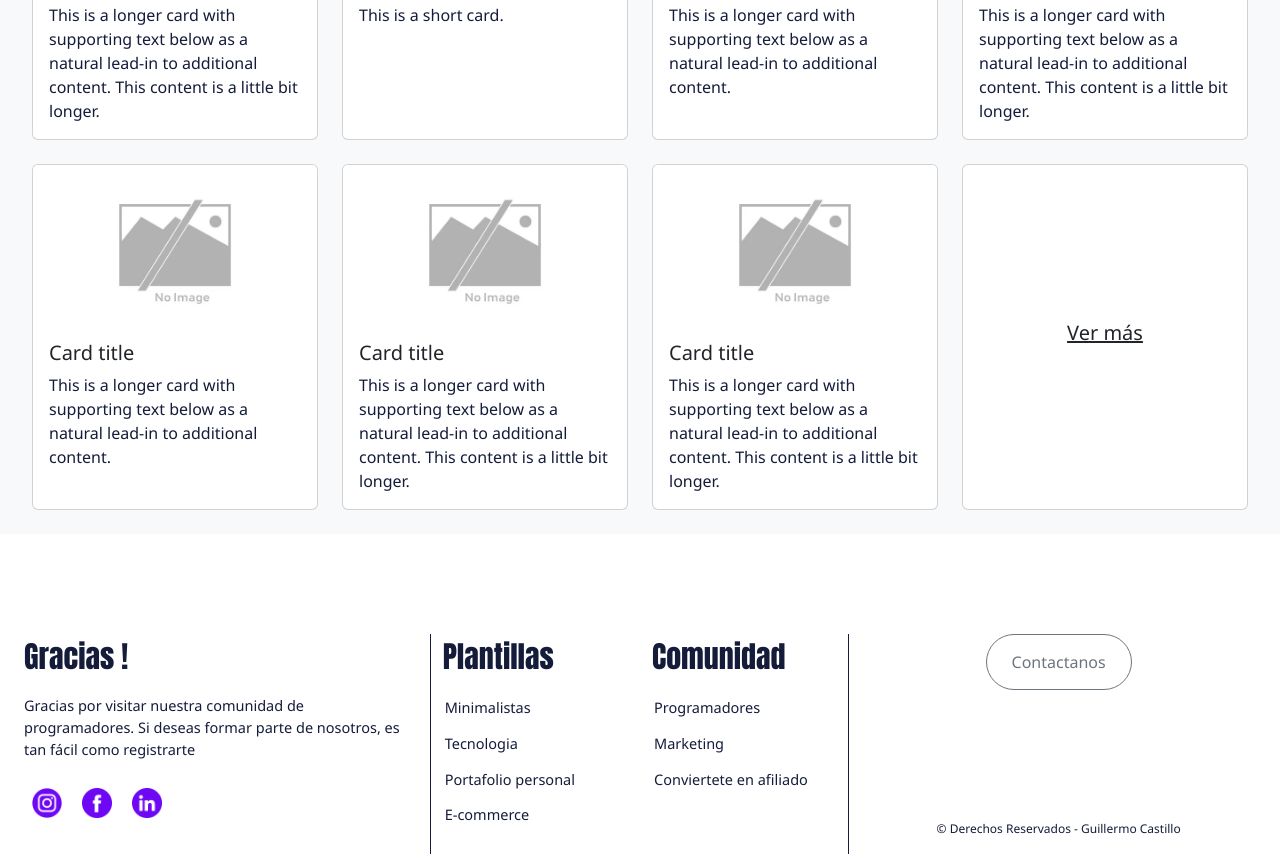
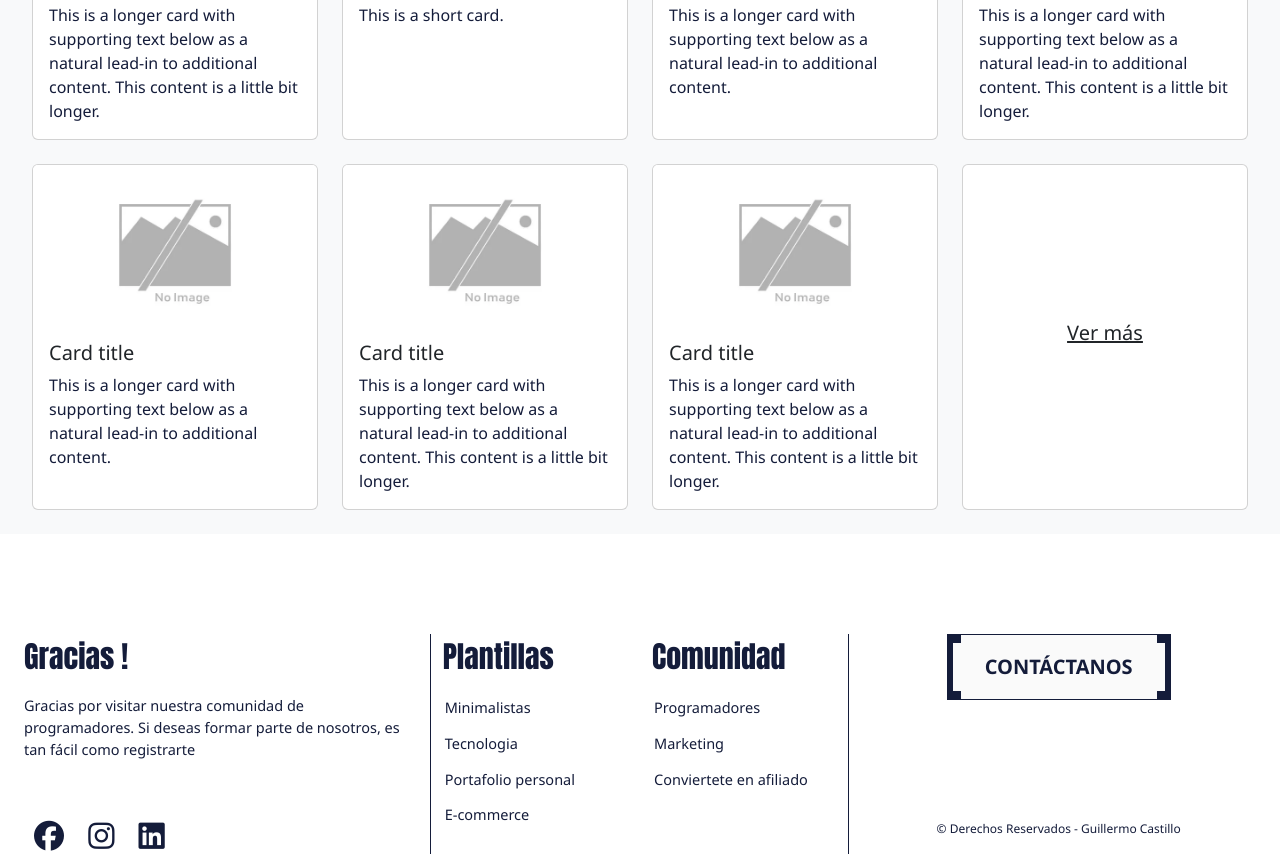
Before and after one commit to eamguille/-Code-, a plain HTML site: page html/index.html in a window 1280 px wide. Shown: the part 1110-1969 px from the top of the page. Drawn offline with nearby package versions, Linux system fonts and the light colour scheme.

Commit message:
mejor diseño para boton de footer

```diff
--- a/css/estilo.css
+++ b/css/estilo.css
@@ -116,10 +116,9 @@ body {
     font-size: 14.5px;
 }
 
-.redes-sociales img{
-    width: 30px;
-    height: auto;
-    margin: 12px 8px 0 8px;
+.redes-sociales i{
+    font-size: 30px;
+    margin: 45px 10px 0 10px;
 }
 
 .section-lista ul{
@@ -154,9 +153,71 @@ body {
     transform-origin: bottom left;
 }
 
+.part-title {
+    color: #fff;
+}
+
+.part-title button a{
+    position: relative;
+    display: inline-block;
+    padding: 15px 30px;
+    border: 2px solid #141c3a;
+    text-transform: uppercase;
+    text-decoration: none;
+    font-weight: 600;
+    font-size: 20px;
+}
+
+.part-title button a::before {
+    content: '';
+    position: absolute;
+    top: 6px;
+    left: -2px;
+    width: calc(100% + 4px);
+    height: calc(100% - 12px);
+    background-color: #fafafa;
+    transition: 0.3s ease-in-out;
+    transform: scaleY(1);
+}
+
+.part-title button a:hover::before {
+    transform: scaleY(0);
+}
+
+.part-title button a::after {
+    content: '';
+    position: absolute;
+    left: 6px;
+    top: -2px;
+    height: calc(100% + 4px);
+    width: calc(100% - 12px);
+    background-color: #fafafa;
+    transition: 0.3s ease-in-out;
+    transform: scaleX(1);
+    transition-delay: 0.5s;
+}
+
+.part-title button a:hover::after {
+    transform: scaleX(0);
+}
+
+.part-title button a span {
+    color: #141c3a;
+    position: relative;
+    z-index: 3;
+}
+
+.part-title button a span:hover {
+    color: #fafafa;
+    position: relative;
+    z-index: 3;
+}
+
 .part-title button {
-    padding: 15px 25px 15px 25px;
-    border-radius: 30px;
+    background-color: none;
+    text-decoration: none;
+    background-color: #141c3a;
+    border: none;
 }
 
 .sello {
@@ -166,6 +227,7 @@ body {
 .footer-bloque:nth-child(1), .footer-bloque:nth-child(3){
     border-right: 1px solid #141c3a;
 }
+
 
 /* Ajuste responsive footer  */
 @media screen and (max-width: 768px) {
--- a/html/index.html
+++ b/html/index.html
@@ -14,6 +14,9 @@
     />
     <!-- Link de CSS custom -->
     <link rel="stylesheet" href="../css/estilo.css" />
+
+    <!-- FONT AWESOME LINK -->
+    <script src="https://kit.fontawesome.com/4354ca4a35.js" crossorigin="anonymous"></script>
   </head>
   <body>
     <nav class="navbar navbar-expand-lg bg-body-tertiary">
@@ -222,24 +225,9 @@
               </p>
             </div>
             <div class="redes-sociales">
-              <a href="#"
-                ><img
-                  class="img-fluid"
-                  src="../src/imgs/instagram-icon.png"
-                  alt="instagram-logo-black&white"
-              /></a>
-              <a href="#"
-                ><img
-                  class="img-fluid"
-                  src="../src/imgs/facebook-icon.png"
-                  alt="facebook-logo-black&white"
-              /></a>
-              <a href="#"
-                ><img
-                  class="img-fluid"
-                  src="../src/imgs/linkedin-icon.png"
-                  alt="linkedin-logo-black&white"
-              /></a>
+              <a href="#"><i class="fa-brands fa-facebook"></i></a>
+              <a href="#"><i class="fa-brands fa-instagram"></i></a>
+              <a href="#"><i class="fa-brands fa-linkedin"></i></a>
             </div>
           </div>
           <div class="col-md-2">
@@ -270,8 +258,8 @@
           <div class="col-md-4">
             <div class="d-flex flex-column justify-content-between h-100">
               <div class="part-title d-flex justify-content-center">
-                <button type="button" class="btn btn-outline-secondary">
-                  Contactanos
+                <button type="button">
+                  <a href="index.html"><span>Contáctanos</span></a>
                 </button>
               </div>
               <div class="align-self-center text-center text-md-center">
```
